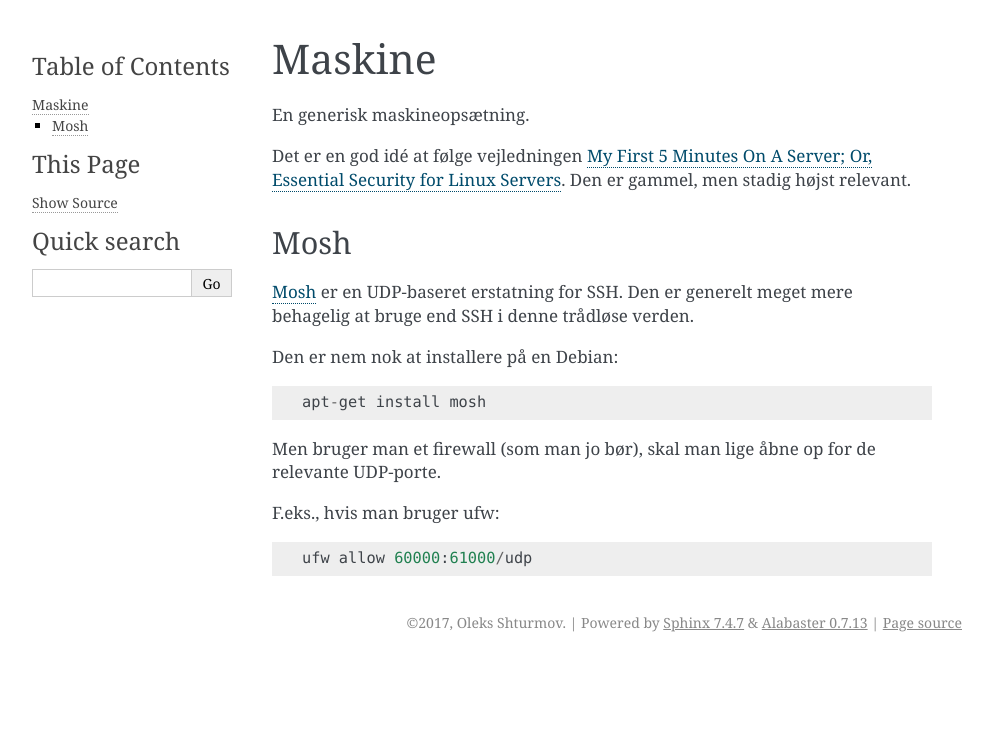
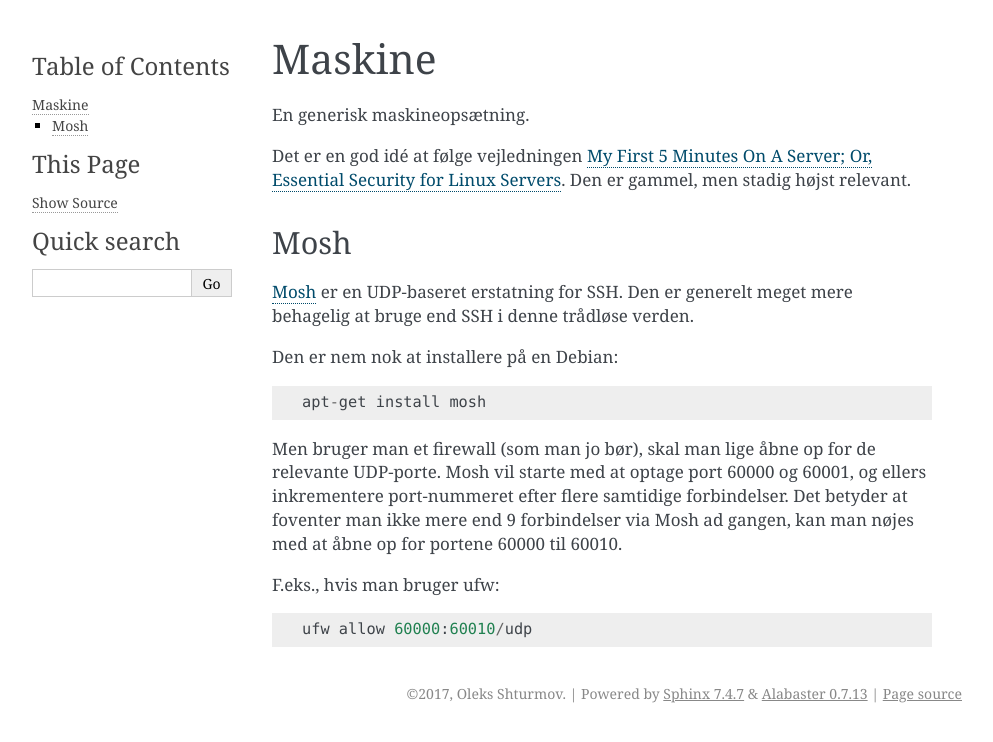
Before and after one commit to DIKUNIX/docs, a Sphinx documentation site: the page built from docs/maskine.rst, in a window 1280 px wide. Shown: the top 742 px of the page, without its empty margins (148-1141 px from the left). Built offline with Sphinx 7.4.7, drawn with Linux system fonts in a browser that asks for light colours.

Commit message:
A bit more about the mosh ports

```diff
--- a/docs/maskine.rst
+++ b/docs/maskine.rst
@@ -20,8 +20,11 @@ Den er nem nok at installere på en Debian::
     apt-get install mosh
 
 Men bruger man et firewall (som man jo bør), skal man lige åbne op for de
-relevante UDP-porte.
+relevante UDP-porte. Mosh vil starte med at optage port 60000 og 60001, og
+ellers inkrementere port-nummeret efter flere samtidige forbindelser. Det
+betyder at foventer man ikke mere end 9 forbindelser via Mosh ad gangen, kan
+man nøjes med at åbne op for portene 60000 til 60010.
 
 F.eks., hvis man bruger ufw::
 
-    ufw allow 60000:61000/udp
+    ufw allow 60000:60010/udp
```
